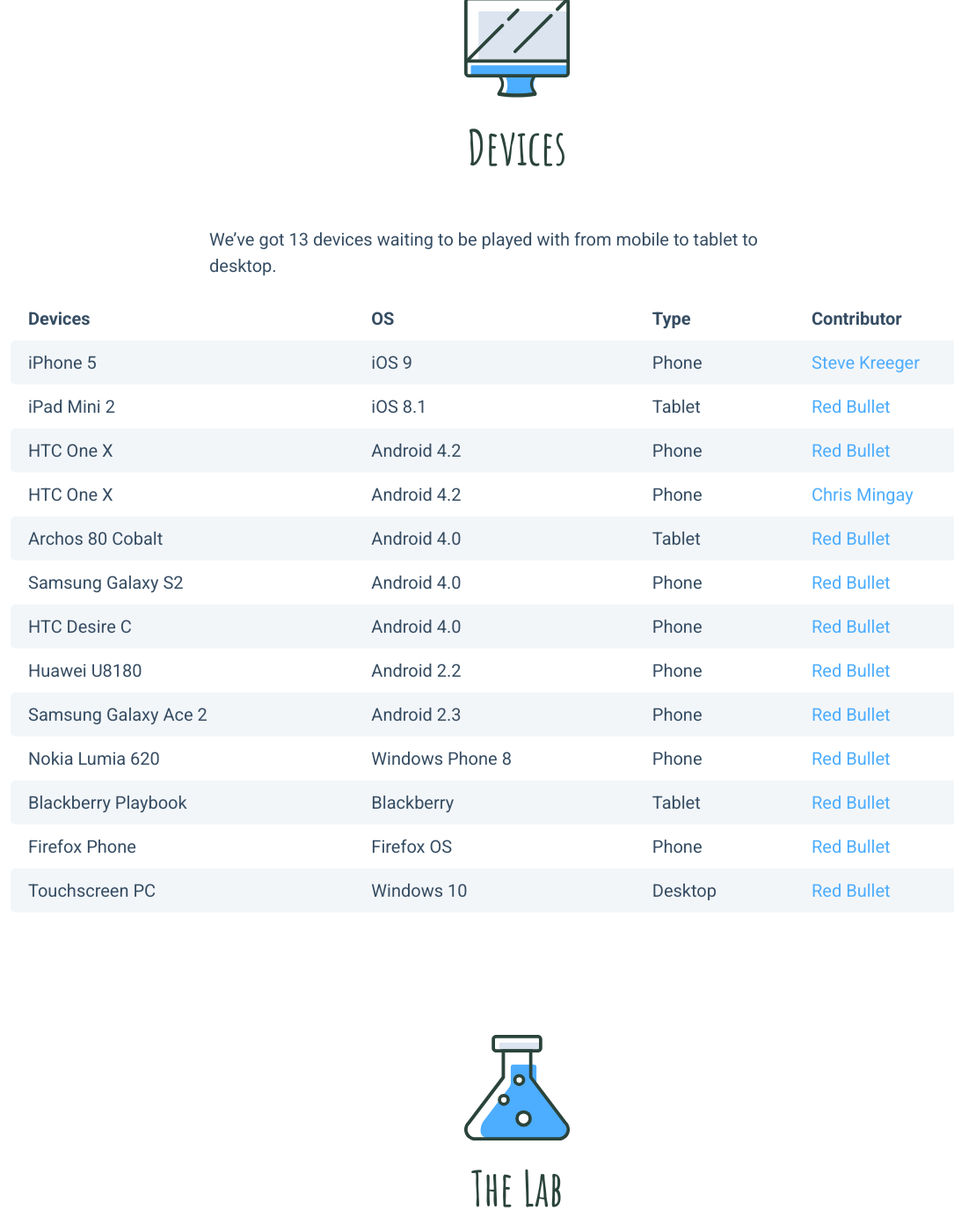
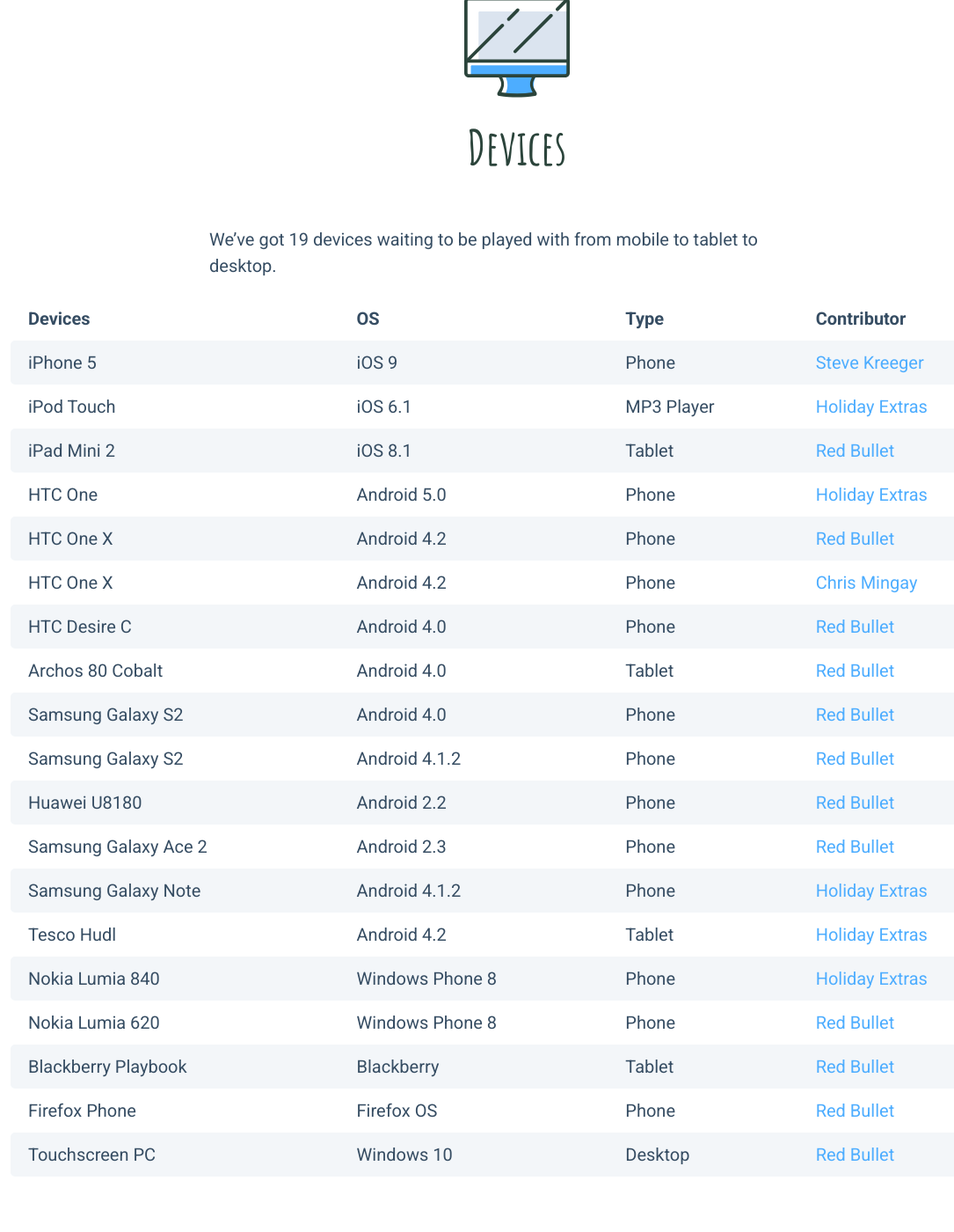
Before and after one commit to RedBullet/candl, a Jekyll site: the page built from src/index.html, in a window 1280 px wide and 1400 px high, scrolled down 1232 px. Shown: the whole window at 88% size, without its empty margins (52-1137 px from the left). Built offline with Jekyll 4.4.1, drawn with Linux system fonts in a browser that asks for light colours; Markdown is read by kramdown in place of the engine named in the settings.

Commit message:
Added HX devices

```diff
--- a/src/_data/devices.yml
+++ b/src/_data/devices.yml
@@ -5,11 +5,23 @@
   contributor_url: https://twitter.com/stevekreeger
   type: Phone
 
+- name: iPod Touch
+  os: iOS 6.1
+  contributor: Holiday Extras
+  contributor_url: http://www.holidayextras.co.uk
+  type: MP3 Player
+
 - name: iPad Mini 2
   os: iOS 8.1
   contributor: Red Bullet
   contributor_url: http://redbullet.co.uk
   type: Tablet
+
+- name: HTC One
+  os: Android 5.0
+  contributor: Holiday Extras
+  contributor_url: http://www.holidayextras.co.uk
+  type: Phone
 
 - name: HTC One X
   os: Android 4.2
@@ -21,6 +33,12 @@
   os: Android 4.2
   contributor: Chris Mingay
   contributor_url: https://twitter.com/GhostMutt
+  type: Phone
+
+- name: HTC Desire C
+  os: Android 4.0
+  contributor: Red Bullet
+  contributor_url: http://redbullet.co.uk
   type: Phone
 
 - name: Archos 80 Cobalt
@@ -35,10 +53,10 @@
   contributor_url: http://redbullet.co.uk
   type: Phone
 
-- name: HTC Desire C
-  os: Android 4.0
+- name: Samsung Galaxy S2
+  os: Android 4.1.2
   contributor: Red Bullet
-  contributor_url: http://redbullet.co.uk
+  contributor_url: http://www.holidayextras.co.uk
   type: Phone
 
 - name: Huawei U8180
@@ -51,6 +69,24 @@
   os: Android 2.3
   contributor: Red Bullet
   contributor_url: http://redbullet.co.uk
+  type: Phone
+
+- name: Samsung Galaxy Note
+  os: Android 4.1.2
+  contributor: Holiday Extras
+  contributor_url: http://www.holidayextras.co.uk
+  type: Phone
+
+- name: Tesco Hudl
+  os: Android 4.2
+  contributor: Holiday Extras
+  contributor_url: http://www.holidayextras.co.uk
+  type: Tablet
+
+- name: Nokia Lumia 840
+  os: Windows Phone 8
+  contributor: Holiday Extras
+  contributor_url: http://www.holidayextras.co.uk
   type: Phone
 
 - name: Nokia Lumia 620
```
